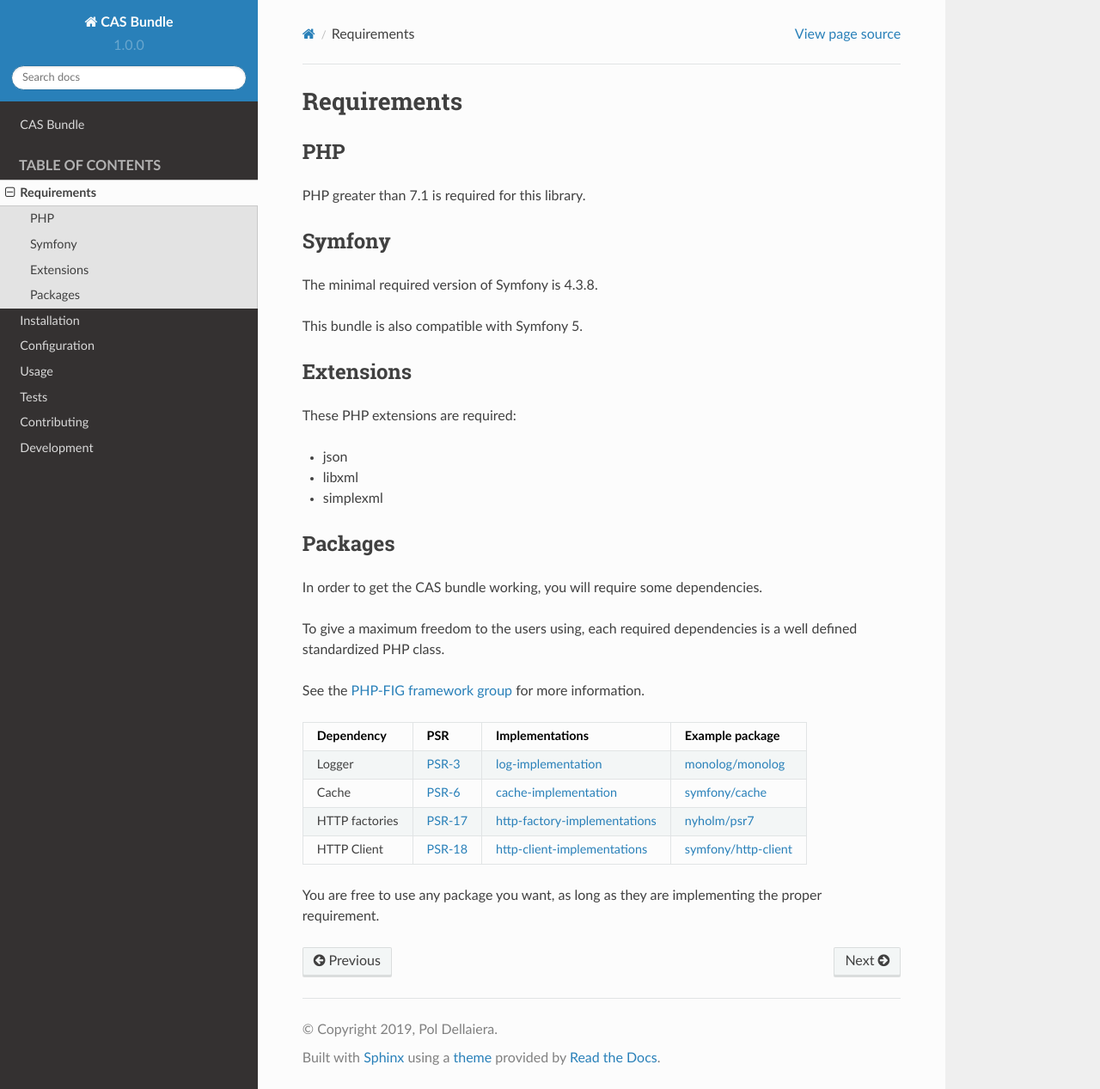
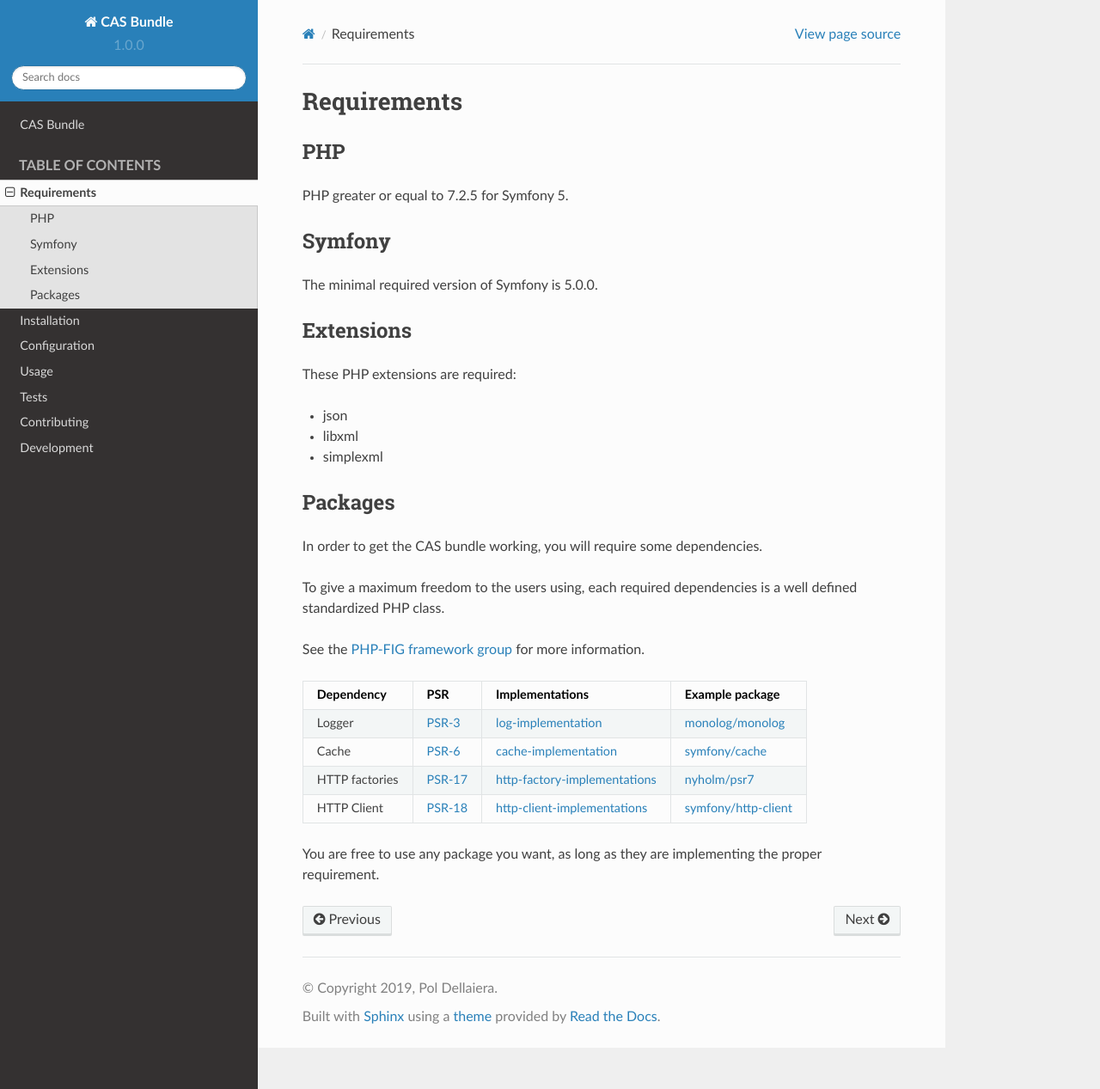
Before and after one commit to ecphp/cas-bundle, a Sphinx documentation site: the page built from docs/pages/requirements.rst, in a window 1280 px wide and 1267 px high. Shown: the whole window at 86% size. Built offline with Sphinx 7.4.7 and the Read the Docs theme 2.0.0, drawn with Linux system fonts in a browser that asks for light colours.

Commit message:
Update composer.json and documentation.

```diff
--- a/composer.json
+++ b/composer.json
@@ -4,7 +4,7 @@
     "description": "A CAS bundle for Symfony 4 & 5.",
     "license": "MIT",
     "require": {
-        "php": ">= 7.1.3",
+        "php": ">= 7.2.5",
         "ext-json": "*",
         "ext-simplexml": "*",
         "drupol/psrcas": "dev-master",
--- a/docs/pages/requirements.rst
+++ b/docs/pages/requirements.rst
@@ -4,14 +4,12 @@
 PHP
 ---
 
-PHP greater than 7.1 is required for this library.
+PHP greater or equal to 7.2.5 for Symfony 5.
 
 Symfony
 -------
 
-The minimal required version of Symfony is 4.3.8.
-
-This bundle is also compatible with Symfony 5.
+The minimal required version of Symfony is 5.0.0.
 
 Extensions
 ----------
```
